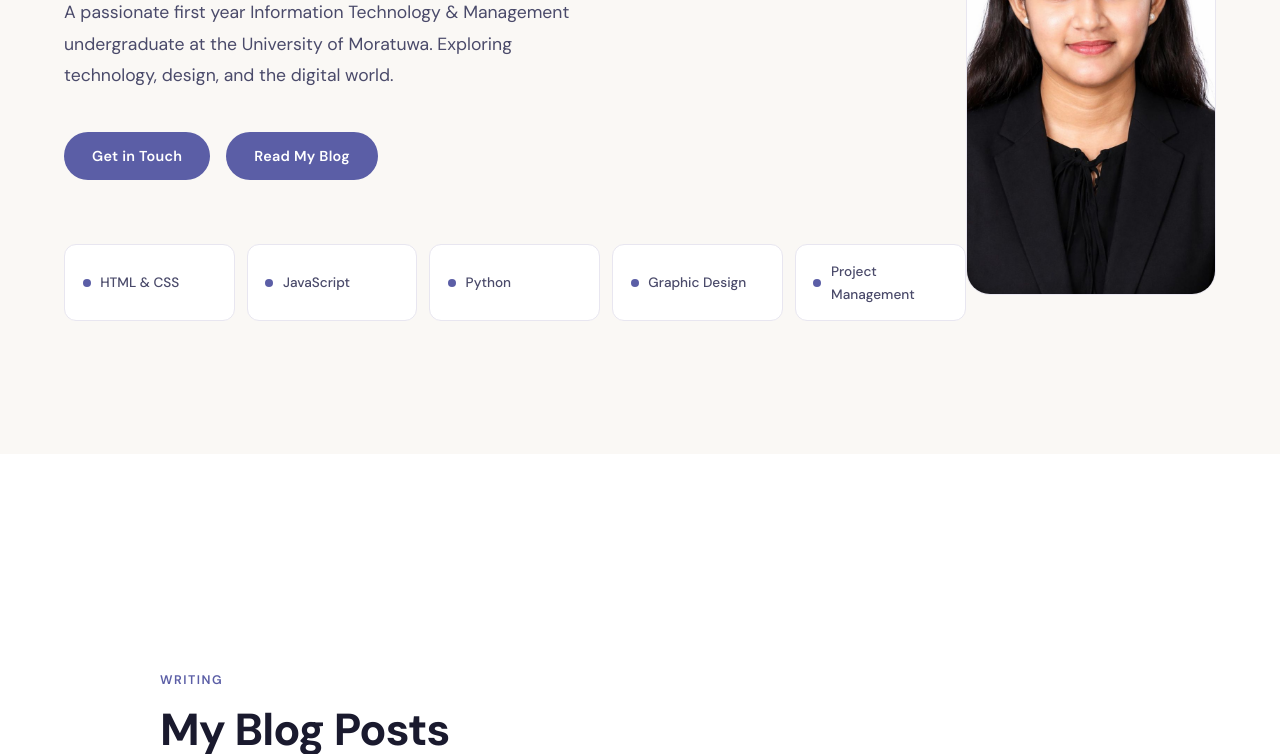
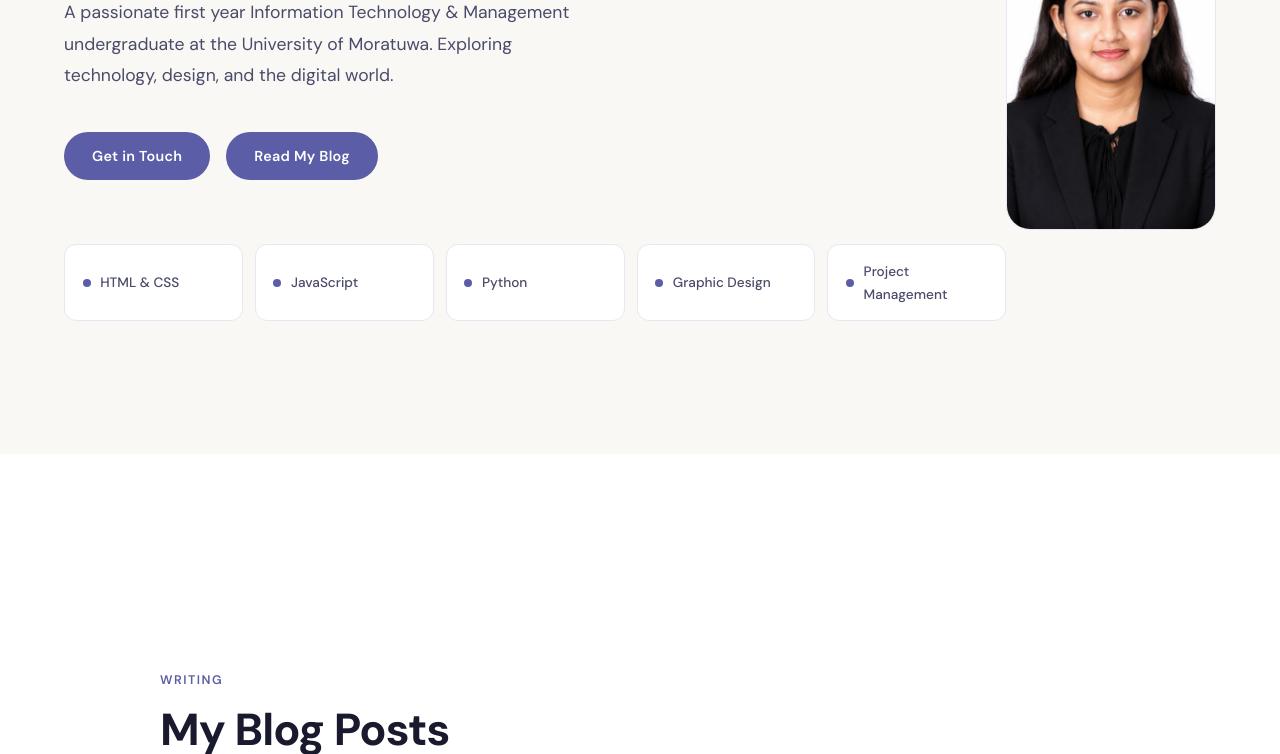
Before and after one commit to Thisuni05/Portfolio, a plain HTML site: page index.html in a window 1280 px wide. Shown: the part 346-1100 px from the top of the page. Drawn offline with Linux system fonts and the light colour scheme.

Commit message:
index.html

```diff
--- a/index.html
+++ b/index.html
@@ -51,7 +51,7 @@
   </div>
       <div style="display:flex; justify-content:center; align-items:center;">
         <img src="image.jpg" alt="Thisuni Senurima"
-          style="width:100%; max-width:320px; height:450px; object-fit:cover; border-radius:24px; border:1px solid var(--border);">
+          style="width:100%; max-width:320px; height:320px; object-fit:cover; border-radius:24px; border:1px solid var(--border);">
       </div>
 
     </div>
```
